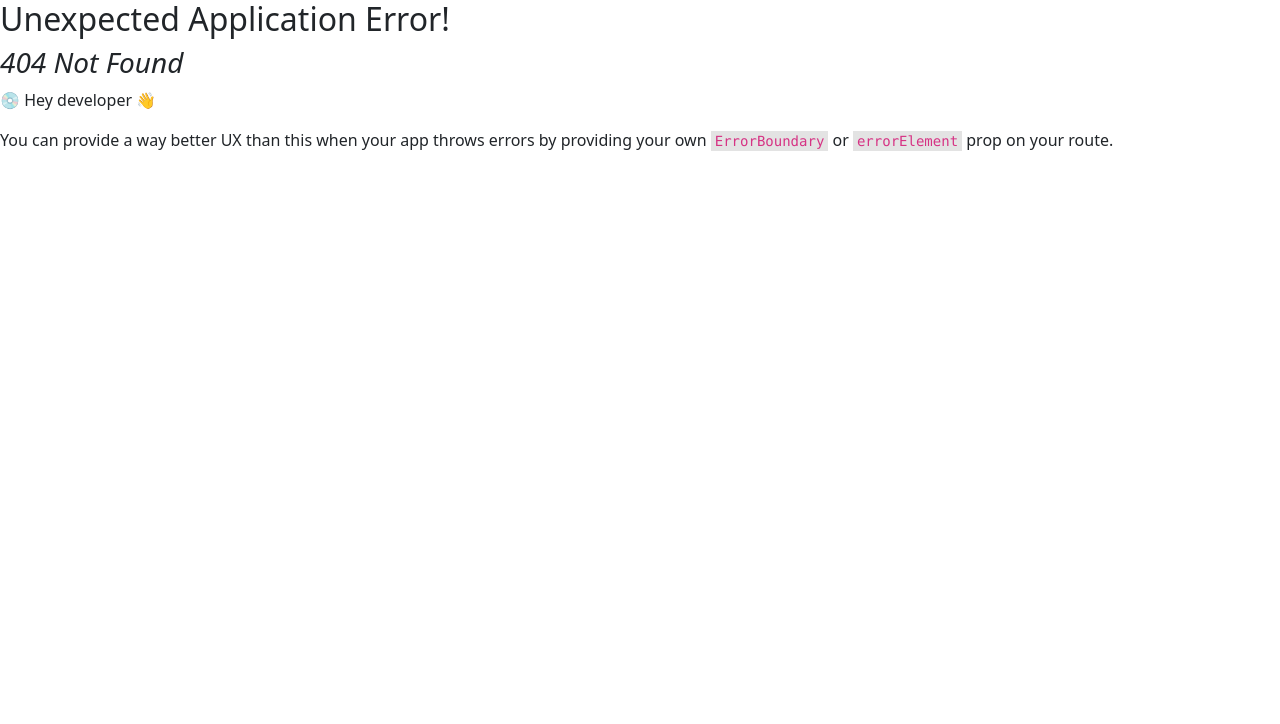
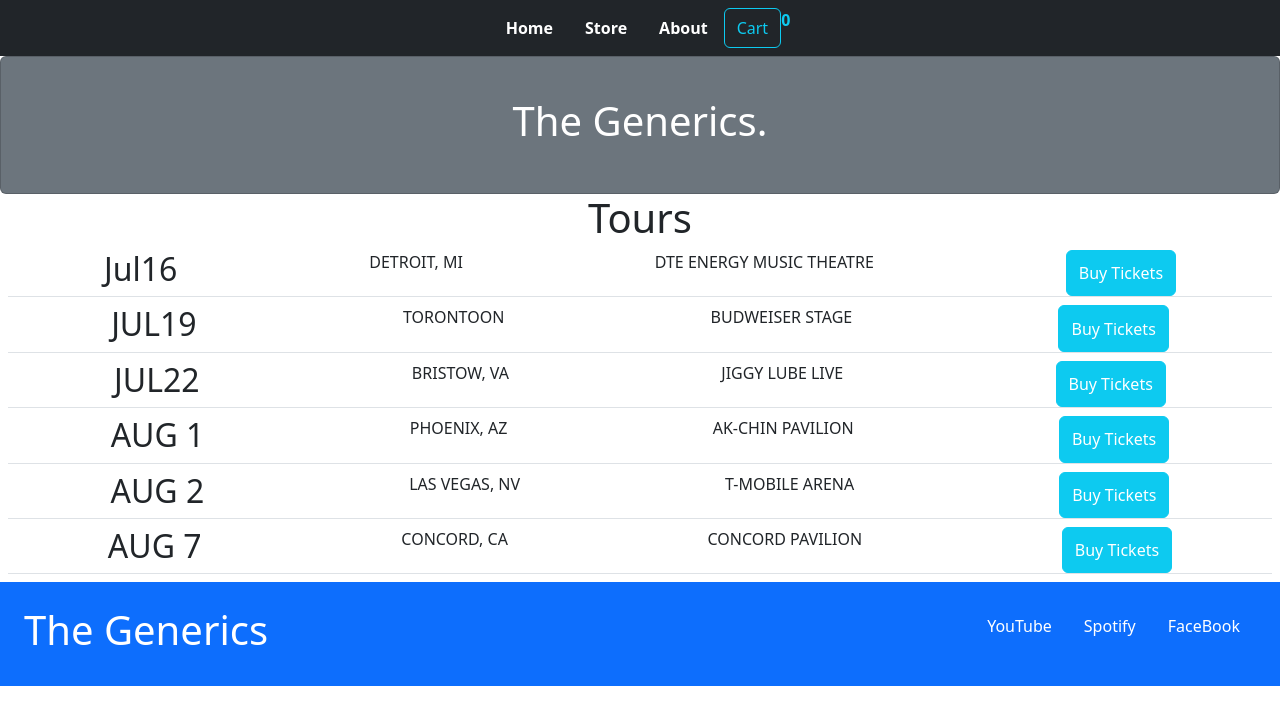
Before and after one commit to diksha-singh-17/E-commerce-Project, a React (Create React App) app: page /home in a window 1280 px wide. Before the commit this address had no page. Shown: the top 724 px of the page. Built offline with nearby package versions, Linux system fonts and the light colour scheme.

Commit message:
implemented Home page

```diff
--- a/src/components/Header/Header.js
+++ b/src/components/Header/Header.js
@@ -13,7 +13,7 @@ const Header = () => {
       >
         <Nav.Item>
           <Nav.Link href="/home" as="li">
-            <NavLink to="/" className="text-decoration-none text-white">
+            <NavLink to="/home" className="text-decoration-none text-white">
               Home
             </NavLink>
           </Nav.Link>
--- /dev/null
+++ b/src/components/Layout/Home.js
@@ -0,0 +1,42 @@
+import React from "react";
+import Button from "react-bootstrap/esm/Button";
+import Header from "../Header/Header";
+import Title from "./Title";
+import Footer from "./Footer";
+
+const Home = () => {
+  const musicElements = [
+    { date: "Jul16", place: "DETROIT, MI", stage: "DTE ENERGY MUSIC THEATRE" },
+    { date: "JUL19", place: "TORONTOON", stage: "BUDWEISER STAGE" },
+    { date: "JUL22", place: "BRISTOW, VA", stage: "JIGGY LUBE LIVE" },
+    { date: "AUG 1", place: "PHOENIX, AZ", stage: "AK-CHIN PAVILION" },
+    { date: "AUG 2", place: "LAS VEGAS, NV", stage: "T-MOBILE ARENA" },
+    { date: "AUG 7", place: "CONCORD, CA", stage: "CONCORD PAVILION" },
+  ];
+  return (
+    <>
+      <Header />
+      <Title />
+      <div className="text-center">
+        <h1>Tours</h1>
+        <div>
+          {musicElements.map((i) => {
+            return (
+              <div className="d-flex justify-content-around m-2  border-bottom">
+                <h2>{i.date}</h2>
+                <p>{i.place}</p>
+                <p>{i.stage}</p>
+                <Button variant="info" className="text-white">
+                  Buy Tickets
+                </Button>
+              </div>
+            );
+          })}
+        </div>
+      </div>
+      <Footer />
+    </>
+  );
+};
+
+export default Home;
--- a/src/index.js
+++ b/src/index.js
@@ -7,6 +7,7 @@ import "bootstrap/dist/css/bootstrap.min.css";
 import { createBrowserRouter, RouterProvider } from "react-router-dom";
 import About from "./components/Layout/About";
 import Store from "./components/Layout/Store";
+import Home from "./components/Layout/Home";
 
 const router = createBrowserRouter([
   {
@@ -20,6 +21,10 @@ const router = createBrowserRouter([
   {
     path: "/store",
     element: <Store />,
+  },
+  {
+    path: "/home",
+    element: <Home />,
   },
 ]);
 
```
